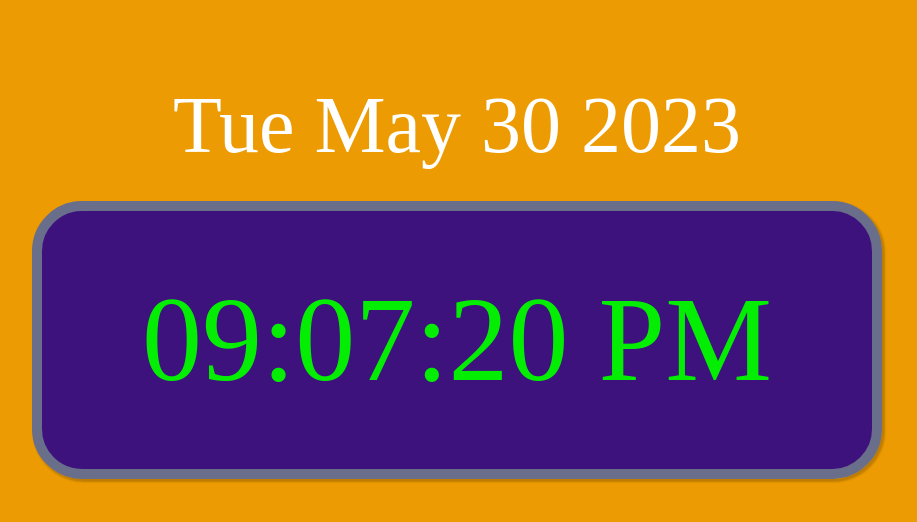
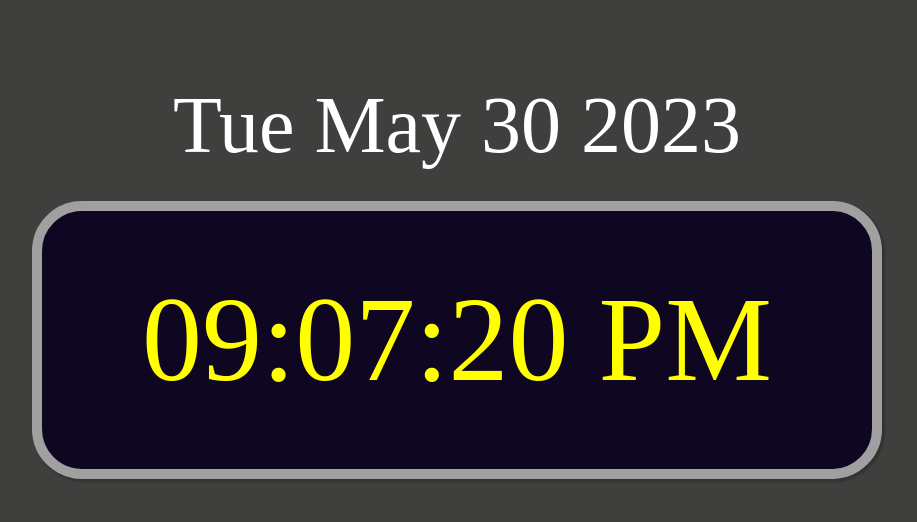
Before and after one commit to Banny-b/clock, a plain HTML site: page index.html in a window 1280 px wide. Shown: the whole page, without its empty margins (183-1100 px from the left). Drawn offline with Linux system fonts and the light colour scheme.

Commit message:
Update style.css

```diff
--- a/css/style.css
+++ b/css/style.css
@@ -1,5 +1,5 @@
 body {
-    background: #ed9b02;
+    background: #3f3f3e;
 }
 
 .clock-container {
@@ -19,9 +19,9 @@ body {
 #clock {
     font-size: 120px;
     padding: 60px 100px;
-    border: 10px solid rgb(105, 110, 139);
+    border: 10px solid #a0a0a1;
     border-radius: 50px;
-    color: rgb(3, 238, 3);
-    background-color: #2c048ae6;
-    box-shadow: 2px 2px 2px 1px rgba(0, 0, 0, 0.2);
+    color: #ffff00;
+    background-color: #0a011fe6;
+    box-shadow: 2px 2px 2px 1px #00000033;
 }
```
